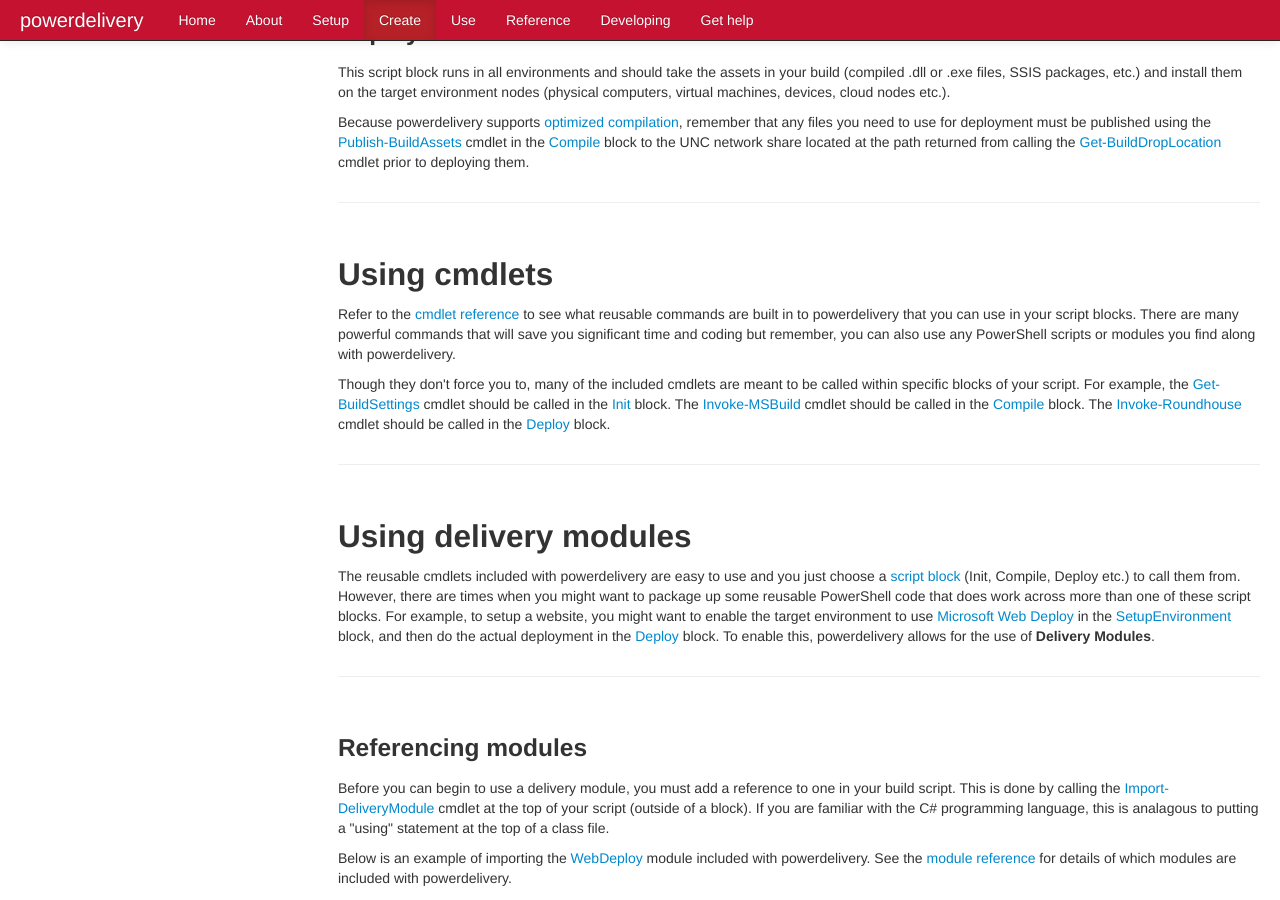
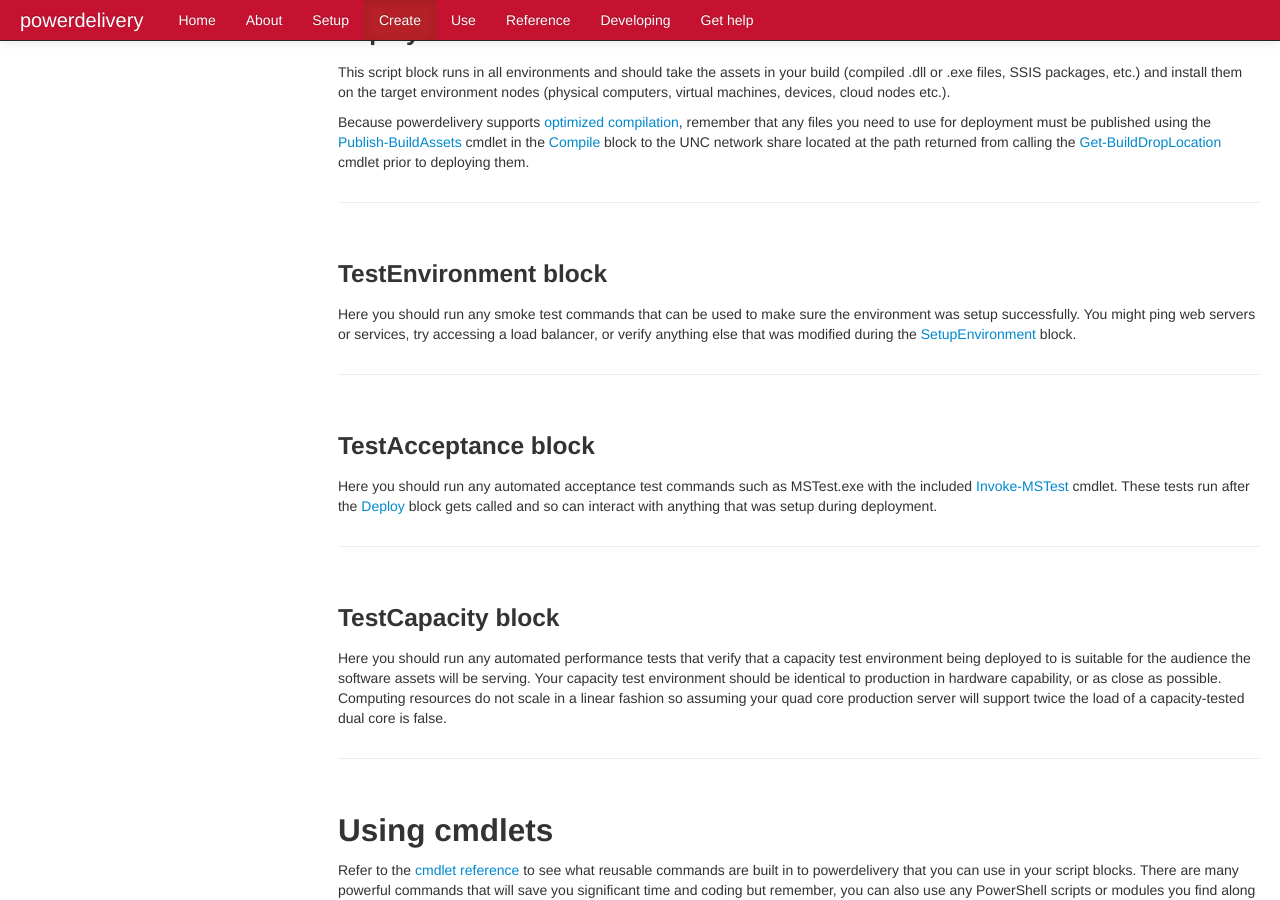
Before and after one commit to eavonius/powerdelivery, a Jekyll site: the page built from create.markdown, in a window 1280 px wide and 900 px high, scrolled down 10686 px. Built offline with Jekyll 4.4.1, drawn with Linux system fonts in a browser that asks for light colours; nearby versions of some CDN libraries.

Commit message:
Updated to include remaining blocks.

```diff
--- a/create.markdown
+++ b/create.markdown
@@ -617,6 +617,33 @@ SetupEnvironment {
 		<a href="reference.html#get_builddroplocation_cmdlet">Get-BuildDropLocation</a>
 		cmdlet prior to deploying them.</p>
 
+		<a name="test_environment_block"><hr></a>
+		<br>
+		<h3>TestEnvironment block</h3>
+		<p>Here you should run any smoke test commands that can be used to make sure the
+		environment was setup successfully. You might ping web servers or services, try
+		accessing a load balancer, or verify anything else that was modified during
+		the <a href="#setup_environment_block">SetupEnvironment</a> block.</p>
+
+		<a name="test_acceptance_block"><hr></a>
+		<br>
+		<h3>TestAcceptance block</h3>
+		<p>Here you should run any automated acceptance test commands such as MSTest.exe
+		with the included <a href="reference.html#invoke_mstest_cmdlet">Invoke-MSTest</a>
+		cmdlet. These tests run after the <a href="#deploy_block">Deploy</a> block gets
+		called and so can interact with anything that was setup during deployment.</p>
+
+		<a name="test_capacity_block"><hr></a>
+		<br>
+		<h3>TestCapacity block</h3>
+		<p>Here you should run any automated performance tests that verify that a
+		capacity test environment being deployed to is suitable for the audience the
+		software assets will be serving. Your capacity test environment should be
+		identical to production in hardware capability, or as close as possible.
+		Computing resources do not scale in a linear fashion so assuming your quad
+		core production server will support twice the load of a capacity-tested
+		dual core is false.</p>
+
 		<a name="cmdlets"><hr></a>
 		<br />
 		<h2>Using cmdlets</h2>
```
Also changed, not shown: 1 other file.
